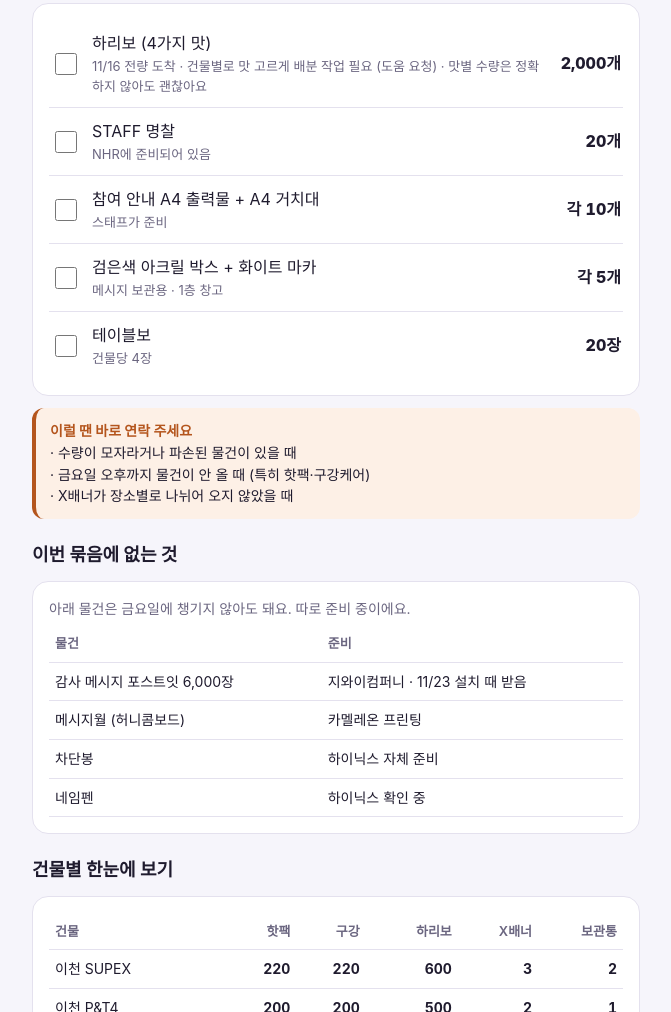
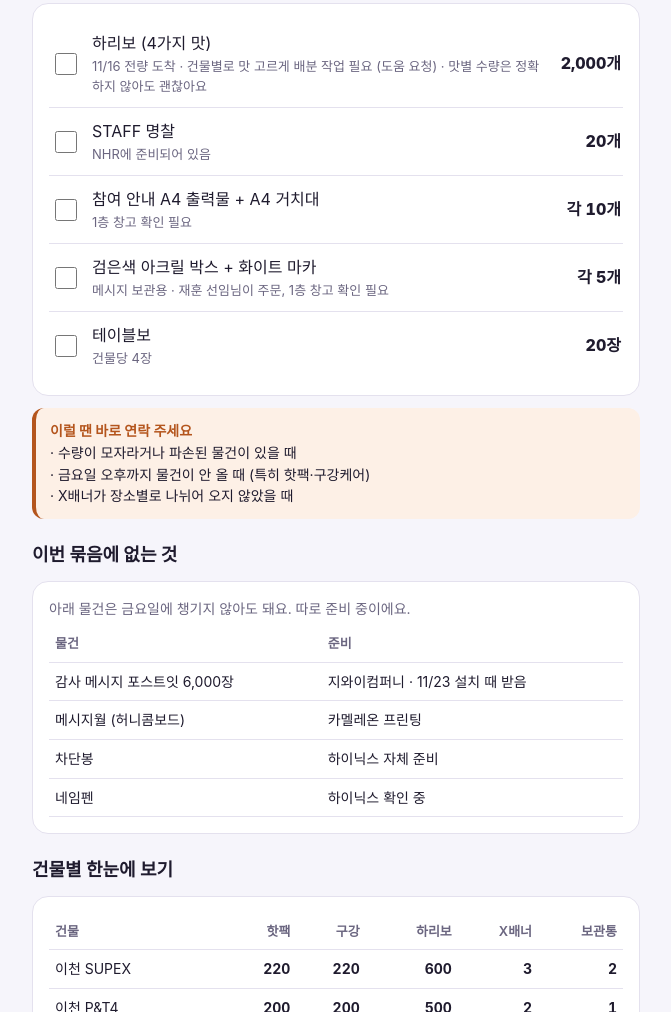
Before and after one commit to yoon-git64/1120, a plain HTML site: page index.html in a window 1280 px wide. Shown: the part 2108-3120 px from the top of the page, without its empty margins (304-975 px from the left). Drawn offline with Linux system fonts and the light colour scheme; a web font is replaced by a local one.

Commit message:
Update index.html

```diff
--- a/index.html
+++ b/index.html
@@ -147,8 +147,8 @@ footer{margin-top:24px;font-size:13px;color:var(--sub);text-align:center}
   <div class="card" data-group="have">
     <label class="item"><input type="checkbox" data-k="h-haribo"><span class="name">하리보 (4가지 맛)<small>11/16 전량 도착 · 건물별로 맛 고르게 배분 작업 필요 (도움 요청) · 맛별 수량은 정확하지 않아도 괜찮아요</small></span><span class="qty">2,000개</span></label>
     <label class="item"><input type="checkbox" data-k="h-tag"><span class="name">STAFF 명찰<small>NHR에 준비되어 있음</small></span><span class="qty">20개</span></label>
-    <label class="item"><input type="checkbox" data-k="h-a4"><span class="name">참여 안내 A4 출력물 + A4 거치대<small>스태프가 준비</small></span><span class="qty">각 10개</span></label>
-    <label class="item"><input type="checkbox" data-k="h-box"><span class="name">검은색 아크릴 박스 + 화이트 마카<small>메시지 보관용 · 1층 창고</small></span><span class="qty">각 5개</span></label>
+    <label class="item"><input type="checkbox" data-k="h-a4"><span class="name">참여 안내 A4 출력물 + A4 거치대<small> 1층 창고 확인 필요 </small></span><span class="qty">각 10개</span></label>
+    <label class="item"><input type="checkbox" data-k="h-box"><span class="name">검은색 아크릴 박스 + 화이트 마카<small>메시지 보관용 · 재훈 선임님이 주문, 1층 창고 확인 필요</small></span><span class="qty">각 5개</span></label>
     <label class="item"><input type="checkbox" data-k="h-cloth"><span class="name">테이블보<small>건물당 4장</small></span><span class="qty">20장</span></label>
   </div>
 
```
